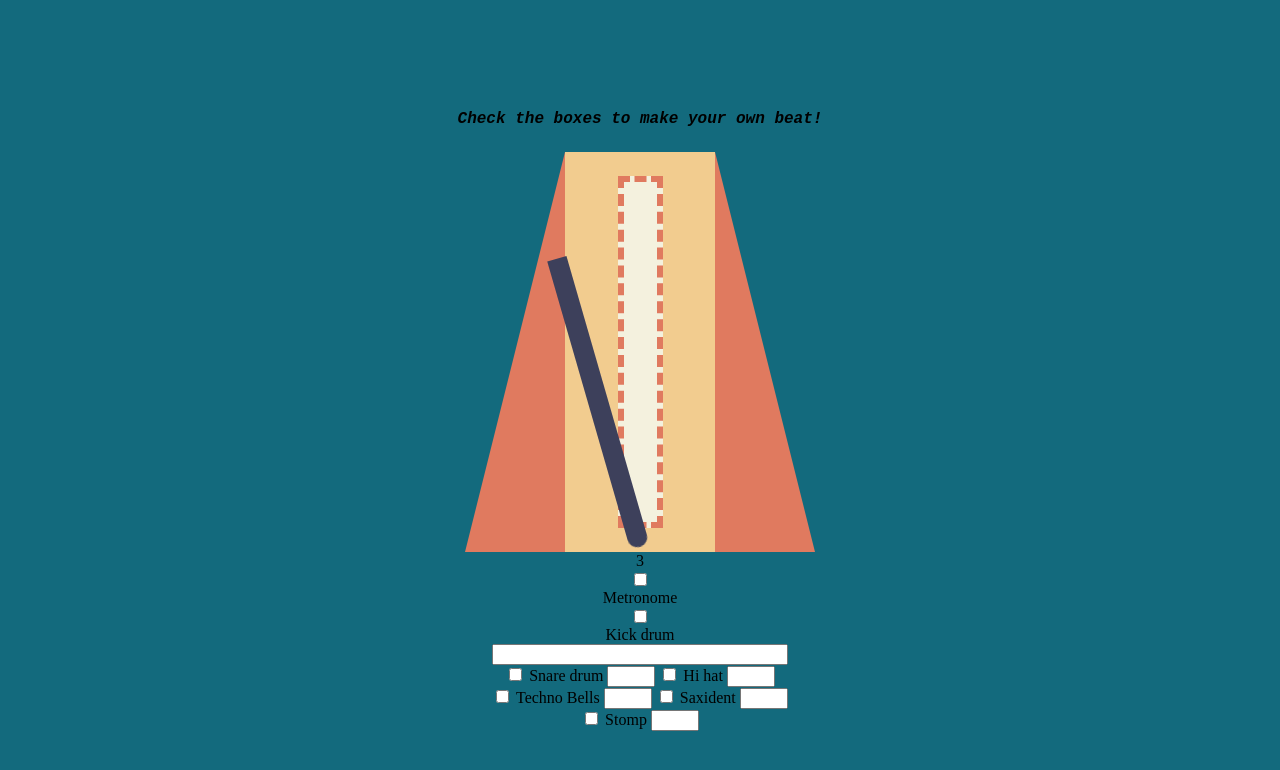
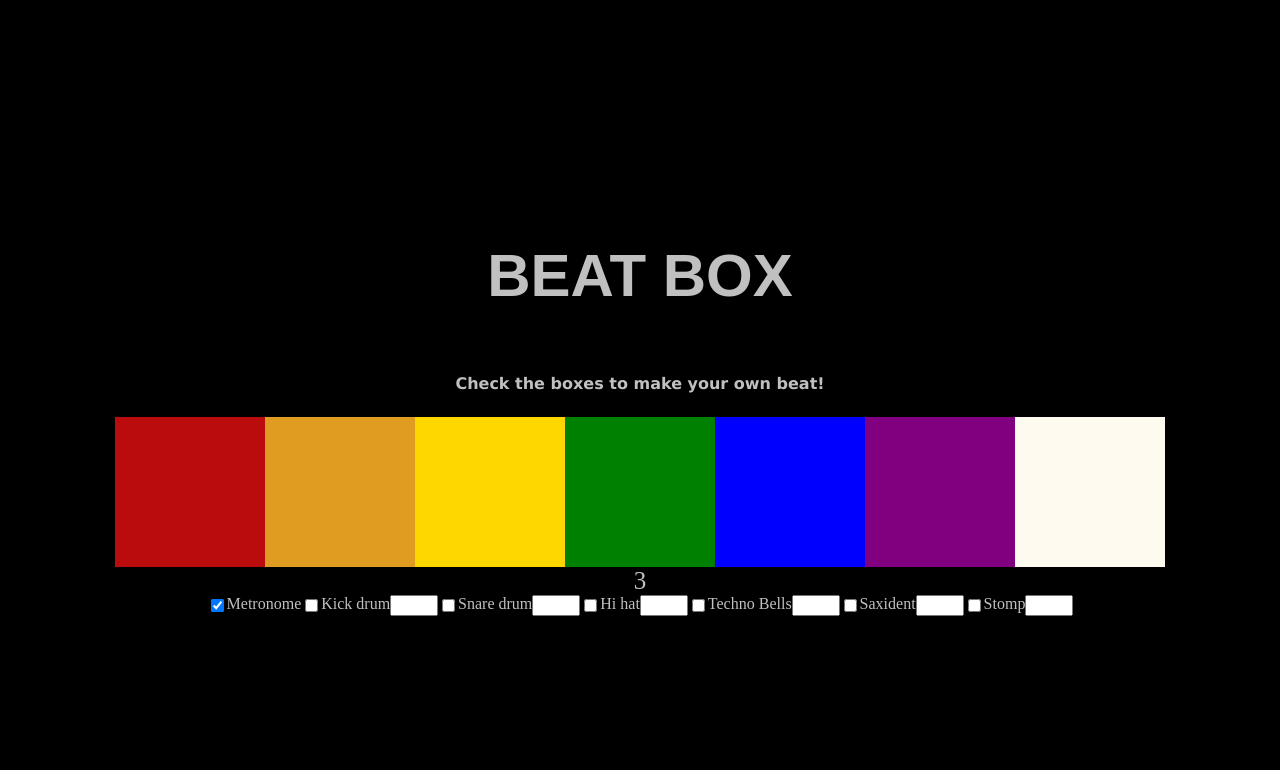
Before and after one commit to reanabrethen/drumMachine, a plain HTML site: page index.html in a window 1280 px wide. Drawn offline with Linux system fonts and the light colour scheme.

Commit message:
some updates

```diff
--- a/index.html
+++ b/index.html
@@ -8,25 +8,36 @@
     <link rel="stylesheet" href="styles.css">
 </head>
 <body>
+    <h1>BEAT BOX</h1>
     <!-- <div class="box"> -->
 
 </div>
-    <div class="tip">
-        Check the boxes to make your own beat!
+    <div class="tip">Check the boxes to make your own beat!
+
     </div>
 
+<div id="square-dance">
+        <div class="square-one"></div>
+        <div class="square-two"></div>
+        <div class="square-three"></div>
+        <div class="square-four"></div>
+        <div class="square-five"></div>
+        <div class="square-six"></div>
+        <div class="square-seven"></div>
+</div>
 
-    <div class="metronome">
+    <!-- <div class="metronome">
         <div class="background-left"></div>
         <div class="background-center">
             <div class="core"></div>
         </div>
         <div class="background-right"></div>
         <div class="arm"></div>
-    </div>
+    </div> -->
+
     <div id="content"></div>
-    <div id="column-1">
-        <input type="checkbox" id="metronome" value="metronome" >
+    <div id="checkboxes">
+        <input type="checkbox" id="metronome" value="metronome" checked >
         <label for="metronome">Metronome</label>
 
         <input type="checkbox" id="kick-drum" value="kick-drum">
@@ -34,7 +45,6 @@
         <!--add number inputs-->
         <input type="number" max="4" min="1" id="kick-drum-timing">
 
-        <div class="column-2">
         <input type="checkbox" id="snare-drum" value="snare-drum">
         <label for="snare-drum">Snare drum </label>
         <input type="number" max="4" min="1" id="snare-drum-timing">
@@ -42,8 +52,7 @@
         <input type="checkbox" id="hi-hat" value="hi-hat">
         <label for="hi-hat">Hi hat</label>
         <input type="number" max="4" min="1" id="hi-hat-timing">
-        </div>
-        <div class="column-3">
+
         <input type="checkbox" id="techno-bells" value="techno-bells">
         <label for="techno-bells">Techno Bells</label>
         <input type="number" max="4" min="1" id="techno-bells-timing">
@@ -51,14 +60,12 @@
         <input type="checkbox" id="saxident" value="saxident">
         <label for="saxident">Saxident</label>
         <input type="number" max="4" min="1" id="saxident-timing">
-        </div>
-        <div class="column-4">
+
         <input type="checkbox" id="the-stomp" value="the-stomp">
         <label for="the-stomp">Stomp</label>
         <input type="number" max="4" min="1" id="the-stomp-timing">
 
       </div>
-      </div>
 
     <script src="main.js"></script>
 </body>
--- a/main.js
+++ b/main.js
@@ -75,7 +75,6 @@ function addTock(){
     tock.play()
 }
 
-
 //**!!do not need as an interval has already been set!!**
 // function sets up addTock() to be called every 2400ms
 // function setUpAddTock(){
@@ -84,3 +83,13 @@ function addTock(){
 
 //call setUpAddTock () once every 1200ms
 // setTimeout(setUpAddTock, 1200)
+
+
+//square edits
+
+//doesnt work? below
+const square1 = document.querySelector('.square-one')
+
+// square1.addEventListener('click',()=>{
+//     metronomeBox.play()
+// })
--- a/styles.css
+++ b/styles.css
@@ -1,3 +1,9 @@
+@font-face {
+    font-family: "Alice", serif ;
+    font-family: "Rubik", sans-serif ;
+    src: url(https://fonts.googleapis.com/css2?family=Alice&family=Rubik&display=swap);
+}
+
 * {
     box-sizing: border-box;
 }
@@ -9,24 +15,121 @@ body {
     justify-content: center;
     margin: none;
     flex-direction: column;
-    background-color: #136a7d;
+    background-color: black;
+}
+
+h1 {
+    font-family: 'Rubik' , sans-serif;
+    font-size: 60px;
+    color: silver;
 }
 
 .tip {
-    font-style: italic;
     font-weight: bold;
     margin: 24px;
-    font-family: 'Courier New', Courier, monospace;
+    font-family:Verdana, Geneva, Tahoma, sans-serif;
+   color: silver;
 }
 
-.metronome {
+#content{
+    color:silver;
+    font-size: 25px;;
+}
+
+#checkboxes{
+    color: silver;
+    display: flex;
+    grid-template-columns: ;
+}
+
+#square-dance{
+ display: flex;
+    flex-direction: row;
+}
+
+.square-one{
+    height:150px;
+    width:150px;
+    background-color: rgb(186, 12, 12);
+    cursor: pointer;
+
+}
+.square-one:hover{
+    box-shadow: 0 0 10px red;
+}
+
+.square-two{
+    height:150px;
+    width:150px;
+    background-color: rgb(224, 156, 32);
+    cursor: pointer;
+}
+.square-two:hover{
+    box-shadow: 0 0 10px orange;
+}
+
+
+.square-three{
+    height:150px;
+    width:150px;
+    background-color: gold;
+    cursor: pointer;
+}
+.square-three:hover{
+    box-shadow: 0 0 10px yellow;
+}
+
+.square-four{
+    height:150px;
+    width:150px;
+    background-color: green;
+    cursor: pointer;
+}
+.square-four:hover{
+    box-shadow: 0 0 10px greenyellow;
+}
+
+
+.square-five{
+    height:150px;
+    width:150px;
+    background-color: blue;
+    cursor: pointer;
+}
+.square-five:hover{
+    box-shadow: 0 0 10px turquoise;
+}
+
+
+.square-six{
+    height:150px;
+    width:150px;
+    background-color: purple;
+    cursor: pointer;
+}
+.square-six:hover{
+    box-shadow: 0 0 10px blueviolet;
+}
+
+.square-seven{
+    height:150px;
+    width:150px;
+    background-color: floralwhite;
+    cursor: pointer;
+}
+.square-seven:hover{
+    box-shadow: 0 0 10px hotpink;
+}
+
+
+/* .metronome {
     display: flex;
     width: 350px;
     height: 400px;
     position: relative;
-}
+} */
 
-.background-left {
+/* .background-left {
     border-bottom: 400px solid #e07a5f;
     border-left: 100px solid transparent;
 }
@@ -69,29 +172,7 @@ body {
     left: 165px;
     transform-origin: bottom center;
     animation: tick 1200ms ease-in-out infinite;
-}
-
-#column-1{
-    display: flex;
-    align-self: center;
-    justify-content: center;
-    flex-direction: column;
-    text-align: center;
-}
-#column-2{
-    display: flex;
-    align-self: center;
-    justify-content: center;
-    flex-direction: column;
-    text-align: center;
-}
-#column-3{
-    display: flex;
-    align-self: right;
-    justify-content: right;
-    flex-direction: column;
-    text-align: center;
-}
+} */
 
 /*
 .box {
@@ -108,21 +189,13 @@ body {
     /* animation-timing-function: ease-out; */
 /* }
 
-@keyframes box{
 
-    0%{background-color: aquamarine; left:0; top:0;
-     }
+/*  */
 
-    25%{background-color: greenyellow; left:500px; top:0;
-        border-radius: 25% 25% 25% 25%; }
+@keyframes square-dance {
 
-    50%{background-color: gold; left:500px; top:500px;
-        border-radius: 40% 40% 40% 40%; }
+    100% {
+        transform: rotate(360deg);
+    }
 
-    75%{background-color: salmon; left:0px; top:500px;
-        border-radius: 90% 90% 90% 90%; }
-
-    100%{background-color: aquamarine; left:0; top:0;
-       }
-
-/* } */
+    }
```
Lines whose indentation alone changed are shown as unchanged.
